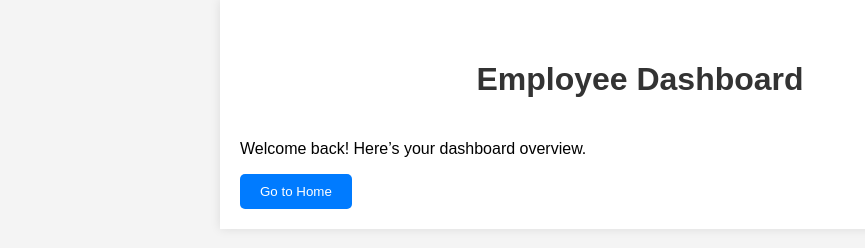
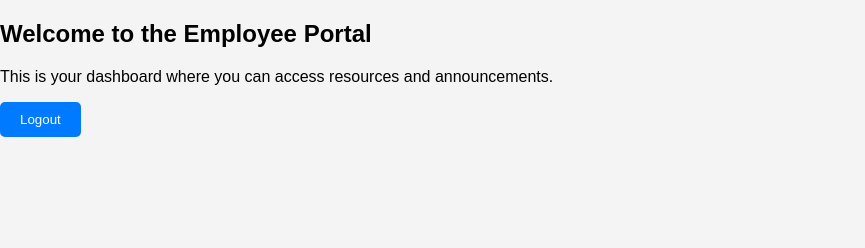
Before and after one commit to RyderLangston/TeardropEmployeePortal, a plain HTML site: page Employee Portal/dashboard.html in a window 1280 px wide. Shown: the whole page, without its empty margins (0-865 px from the left). Drawn offline with Linux system fonts and the light colour scheme.

Commit message:
Update dashboard.html

```diff
--- a/Employee Portal/dashboard.html
+++ b/Employee Portal/dashboard.html
@@ -4,14 +4,18 @@
     <meta charset="UTF-8">
     <meta name="viewport" content="width=device-width, initial-scale=1.0">
     <link rel="stylesheet" href="style.css">
-    <title>Dashboard - Teardrop Employee Portal</title>
+    <title>Employee Dashboard</title>
 </head>
 <body>
-    <div class="container">
-        <h1>Employee Dashboard</h1>
-        <p>Welcome back! Here’s your dashboard overview.</p>
-        <button onclick="location.href='index.html'">Go to Home</button>
+    <div class="dashboard-container">
+        <h2>Welcome to the Employee Portal</h2>
+        <p>This is your dashboard where you can access resources and announcements.</p>
+        <button onclick="logout()">Logout</button>
     </div>
-    <script src="script.js"></script>
+    <script>
+        function logout() {
+            window.location.href = "index.html"; // Redirect to the login page
+        }
+    </script>
 </body>
 </html>
```
